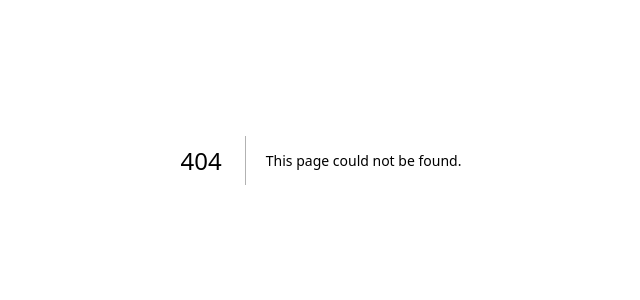
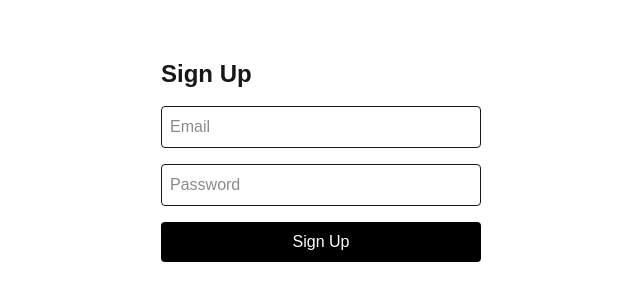
Before and after one commit to pranoj/ai-mock-interview, a Next.js app: page /signup in a window 1280 px wide. Before the commit this address had no page. Shown: the part 240-540 px from the top of the page, without its empty margins (319-959 px from the left). Built offline with nearby package versions, Linux system fonts and the light colour scheme; no server answers.

Commit message:
Add signup, login, dashboard pages with auth protection

```diff
--- /dev/null
+++ b/app/dashboard/page.tsx
@@ -0,0 +1,44 @@
+"use client";
+
+import { useAuth } from "@/context/AuthContext";
+import { useRouter } from "next/navigation";
+import { useEffect } from "react";
+import { signOut } from "firebase/auth";
+import { auth } from "@/lib/firebase";
+
+export default function DashboardPage() {
+    const { user, loading } = useAuth();
+    const router = useRouter();
+
+    useEffect(() => {
+        if (!loading && !user) {
+            router.push("/login");
+        }
+    }, [user, loading, router]);
+
+    const handleLogout = async () => {
+        await signOut(auth);
+        router.push("/login");
+    };
+
+    if (loading) {
+        return <p className="p-8">Loading...</p>;
+    }
+
+    if (!user) {
+        return null;
+    }
+
+    return (
+        <div className="p-8">
+            <h1 className="text-2xl font-bold">Dashboard</h1>
+            <p className="mt-2">Welcome, {user.email}</p>
+            <button
+                onClick={handleLogout}
+                className="mt-4 bg-black text-white px-4 py-2 rounded"
+            >
+                Log Out
+            </button>
+        </div>
+    );
+}
--- a/app/layout.tsx
+++ b/app/layout.tsx
@@ -1,6 +1,7 @@
 import type { Metadata } from "next";
 import { Geist, Geist_Mono } from "next/font/google";
 import "./globals.css";
+import { AuthProvider } from "@/context/AuthContext";
 
 const geistSans = Geist({
   variable: "--font-geist-sans",
@@ -23,7 +24,9 @@
       lang="en"
       className={`${geistSans.variable} ${geistMono.variable} h-full antialiased`}
     >
-      <body className="min-h-full flex flex-col">{children}</body>
+      <body className="min-h-full flex flex-col">
+        <AuthProvider>{children}</AuthProvider>
+      </body>
     </html>
   );
 }
--- /dev/null
+++ b/app/login/page.tsx
@@ -0,0 +1,52 @@
+"use client";
+
+import { useState } from "react";
+import { signInWithEmailAndPassword } from "firebase/auth";
+import { auth } from "@/lib/firebase";
+import { useRouter } from "next/navigation";
+
+export default function LoginPage() {
+    const [email, setEmail] = useState("");
+    const [password, setPassword] = useState("");
+    const [error, setError] = useState("");
+    const router = useRouter();
+
+    const handleLogin = async (e: React.FormEvent) => {
+        e.preventDefault();
+        setError("");
+        try {
+            await signInWithEmailAndPassword(auth, email, password);
+            router.push("/dashboard");
+        } catch (err: any) {
+            setError(err.message);
+        }
+    };
+
+    return (
+        <div className="flex min-h-screen items-center justify-center">
+            <form onSubmit={handleLogin} className="w-80 space-y-4">
+                <h1 className="text-2xl font-bold">Log In</h1>
+                {error && <p className="text-red-500 text-sm">{error}</p>}
+                <input
+                    type="email"
+                    placeholder="Email"
+                    value={email}
+                    onChange={(e) => setEmail(e.target.value)}
+                    className="w-full border p-2 rounded"
+                    required
+                />
+                <input
+                    type="password"
+                    placeholder="Password"
+                    value={password}
+                    onChange={(e) => setPassword(e.target.value)}
+                    className="w-full border p-2 rounded"
+                    required
+                />
+                <button type="submit" className="w-full bg-black text-white p-2 rounded">
+                    Log In
+                </button>
+            </form>
+        </div>
+    );
+}
--- /dev/null
+++ b/app/signup/page.tsx
@@ -0,0 +1,52 @@
+"use client";
+
+import { useState } from "react";
+import { createUserWithEmailAndPassword } from "firebase/auth";
+import { auth } from "@/lib/firebase";
+import { useRouter } from "next/navigation";
+
+export default function SignupPage() {
+    const [email, setEmail] = useState("");
+    const [password, setPassword] = useState("");
+    const [error, setError] = useState("");
+    const router = useRouter();
+
+    const handleSignup = async (e: React.FormEvent) => {
+        e.preventDefault();
+        setError("");
+        try {
+            await createUserWithEmailAndPassword(auth, email, password);
+            router.push("/dashboard");
+        } catch (err: any) {
+            setError(err.message);
+        }
+    };
+
+    return (
+        <div className="flex min-h-screen items-center justify-center">
+            <form onSubmit={handleSignup} className="w-80 space-y-4">
+                <h1 className="text-2xl font-bold">Sign Up</h1>
+                {error && <p className="text-red-500 text-sm">{error}</p>}
+                <input
+                    type="email"
+                    placeholder="Email"
+                    value={email}
+                    onChange={(e) => setEmail(e.target.value)}
+                    className="w-full border p-2 rounded"
+                    required
+                />
+                <input
+                    type="password"
+                    placeholder="Password"
+                    value={password}
+                    onChange={(e) => setPassword(e.target.value)}
+                    className="w-full border p-2 rounded"
+                    required
+                />
+                <button type="submit" className="w-full bg-black text-white p-2 rounded">
+                    Sign Up
+                </button>
+            </form>
+        </div>
+    );
+}
--- /dev/null
+++ b/context/AuthContext.tsx
@@ -0,0 +1,35 @@
+"use client";
+
+import { createContext, useContext, useEffect, useState } from "react";
+import { onAuthStateChanged, User } from "firebase/auth";
+import { auth } from "@/lib/firebase";
+
+type AuthContextType = {
+    user: User | null;
+    loading: boolean;
+};
+
+const AuthContext = createContext<AuthContextType>({ user: null, loading: true });
+
+export function AuthProvider({ children }: { children: React.ReactNode }) {
+    const [user, setUser] = useState<User | null>(null);
+    const [loading, setLoading] = useState(true);
+
+    useEffect(() => {
+        const unsubscribe = onAuthStateChanged(auth, (currentUser) => {
+            setUser(currentUser);
+            setLoading(false);
+        });
+        return () => unsubscribe();
+    }, []);
+
+    return (
+        <AuthContext.Provider value={{ user, loading }}>
+            {children}
+        </AuthContext.Provider>
+    );
+}
+
+export function useAuth() {
+    return useContext(AuthContext);
+}
```
